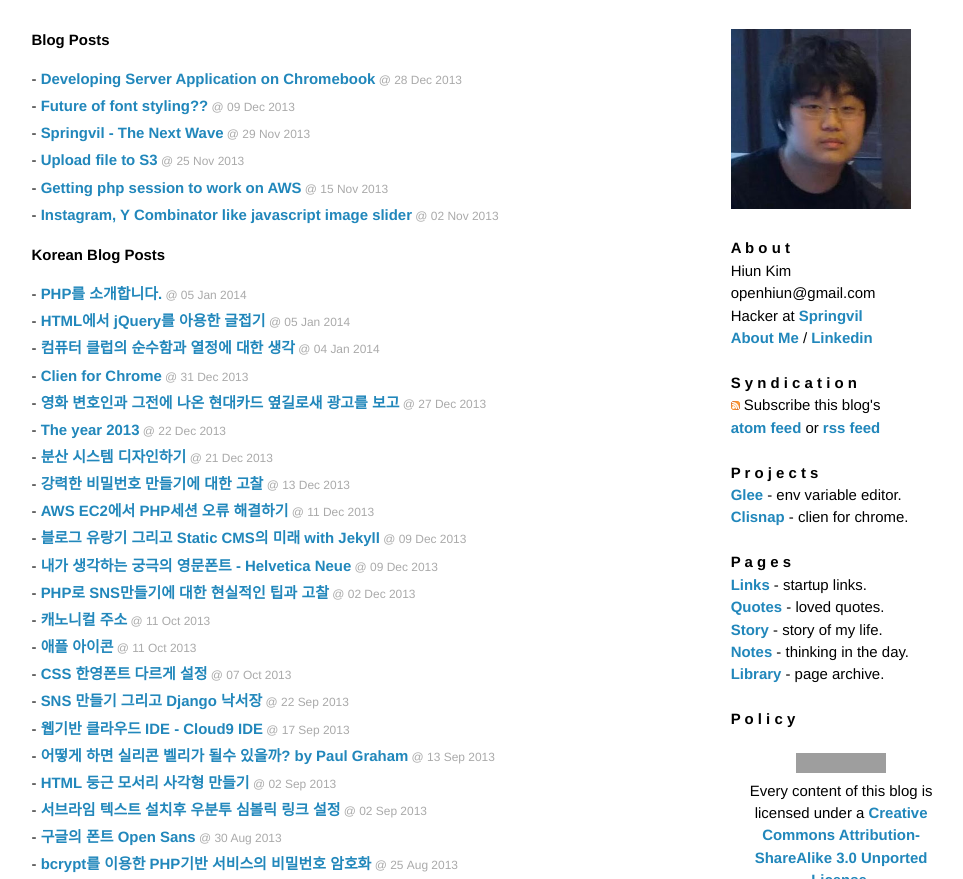
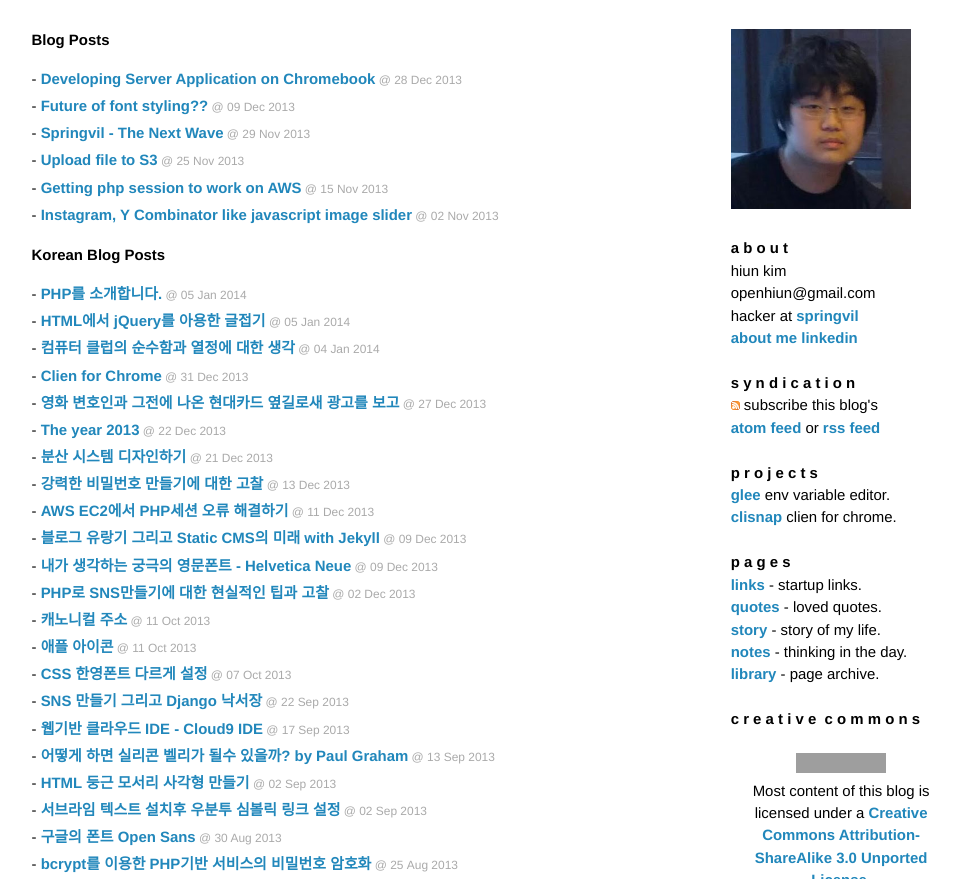
Before and after one commit to Gorski4123/openhiun.github.com, a Jekyll site: the page built from index.html, in a window 1280 px wide and 900 px high, scrolled down 338 px, cut to the strip 21-900 px from the top of the window. Shown: the whole strip, without its empty margins (161-1124 px from the left). Built offline with Jekyll 4.4.1, drawn with Linux system fonts in a browser that asks for light colours; Markdown is read by kramdown in place of the engine named in the settings; grey boxes are pictures that could not be loaded.

Commit message:
Update default.html

```diff
--- a/_layouts/default.html
+++ b/_layouts/default.html
@@ -100,11 +100,11 @@
             <br />
               <img src="/images/openhiun.jpg" width="180px">
               <br /><br />
-<b>A b o u t</b><br />
-          Hiun Kim<br />
+<b>a b o u t</b><br />
+          hiun kim<br />
           openhiun@gmail.com<br />
-          Hacker at <a href="https://www.springvil.com">Springvil</a><br />
-<a href="/about">About Me</a> / <a href="http://www.linkedin.com/in/openhiun">Linkedin</a>
+          hacker at <a href="https://www.springvil.com">springvil</a><br />
+<a href="/about">about me</a> <a href="http://www.linkedin.com/in/openhiun">linkedin</a>
           <br /><br />
           <!--
           Twitter
@@ -114,24 +114,24 @@
 <script>!function(d,s,id){var js,fjs=d.getElementsByTagName(s)[0],p=/^http:/.test(d.location)?'http':'https';if(!d.getElementById(id)){js=d.createElement(s);js.id=id;js.src=p+'://platform.twitter.com/widgets.js';fjs.parentNode.insertBefore(js,fjs);}}(document, 'script', 'twitter-wjs');</script>
 <br /><br />
           -->
-<b>S y n d i c a t i o n</b><br />
-   <img src="/images/feed.gif"> Subscribe this blog's<br />
+<b>s y n d i c a t i o n</b><br />
+   <img src="/images/feed.gif"> subscribe this blog's<br />
    <a href="/atom.xml">atom feed</a> or <a href="/feed.xml">rss feed</a>
    <br /><br />
-<b>P r o j e c t s</b><br />
-   <a href="/glee/">Glee</a> - env variable editor.</a><br />
-   <a href="/clisnap/">Clisnap</a> - clien for chrome.</a>
+<b>p r o j e c t s</b><br />
+   <a href="/glee/">glee</a> env variable editor.</a><br />
+   <a href="/clisnap/">clisnap</a> clien for chrome.</a>
    <br /><br />
-<b>P a g e s</b><br />
-<a href="/links/">Links</a> - startup links.<br />
-<a href="/quo/">Quotes</a> - loved quotes.<br />
-<a href="/story/">Story</a> - story of my life.<br />
-<a href="/notes/">Notes</a> - thinking in the day.<br />
-<a href="/library/">Library</a> - page archive.
+<b>p a g e s</b><br />
+<a href="/links/">links</a> - startup links.<br />
+<a href="/quo/">quotes</a> - loved quotes.<br />
+<a href="/story/">story</a> - story of my life.<br />
+<a href="/notes/">notes</a> - thinking in the day.<br />
+<a href="/library/">library</a> - page archive.
 <br /><br />
-<b>P o l i c y</b><br /><br />
+<b>c r e a t i v e &nbsp;c o m m o n s</b><br /><br />
   <center>
-<a rel="license" href="http://creativecommons.org/licenses/by-sa/3.0/"><img alt="Creative Commons License" style="border-width:0" src="http://i.creativecommons.org/l/by-sa/3.0/88x31.png" /></a><br /><span xmlns:dct="http://purl.org/dc/terms/" property="dct:title">Every content of this blog</span> is licensed under a <a rel="license" href="http://creativecommons.org/licenses/by-sa/3.0/">Creative Commons Attribution-ShareAlike 3.0 Unported License</a>.
+<a rel="license" href="http://creativecommons.org/licenses/by-sa/3.0/"><img alt="Creative Commons License" style="border-width:0" src="http://i.creativecommons.org/l/by-sa/3.0/88x31.png" /></a><br /><span xmlns:dct="http://purl.org/dc/terms/" property="dct:title">Most content of this blog</span> is licensed under a <a rel="license" href="http://creativecommons.org/licenses/by-sa/3.0/">Creative Commons Attribution-ShareAlike 3.0 Unported License</a>.
 </center>
 <br />
 <br />
```
